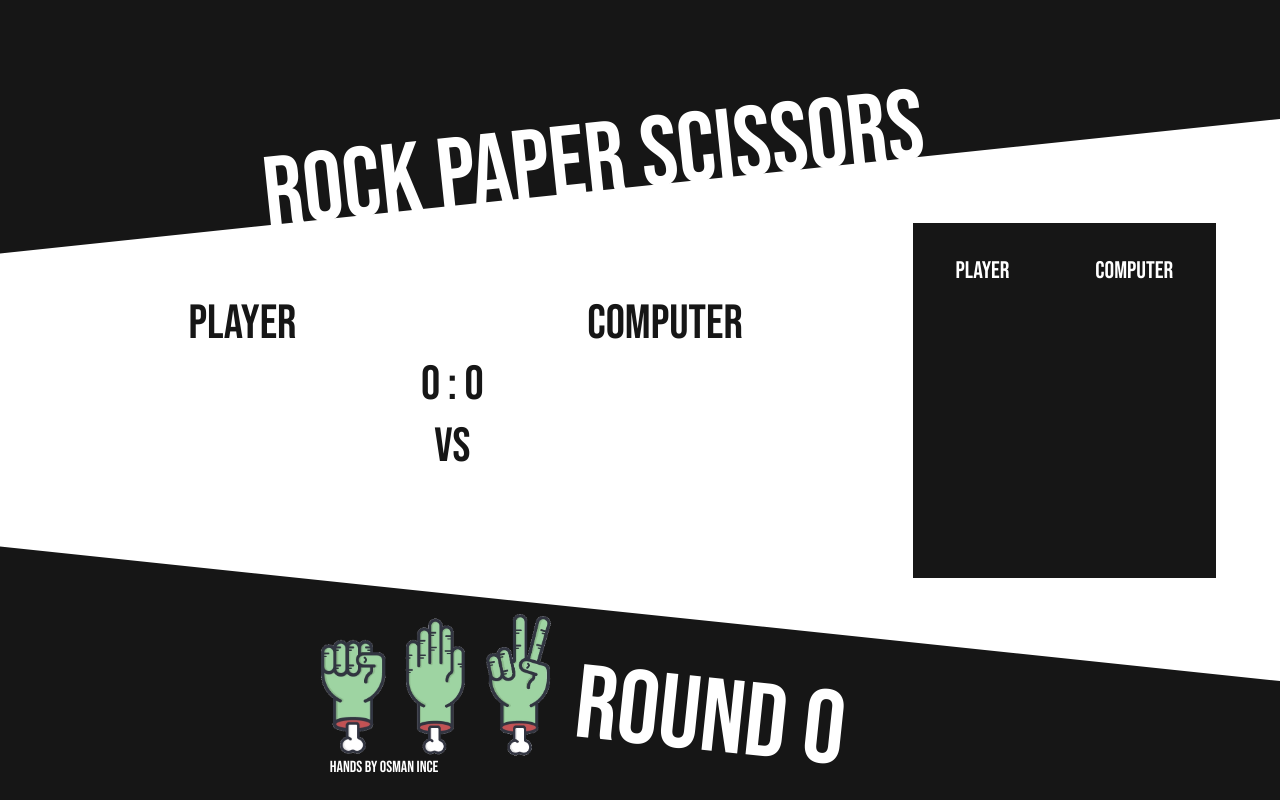
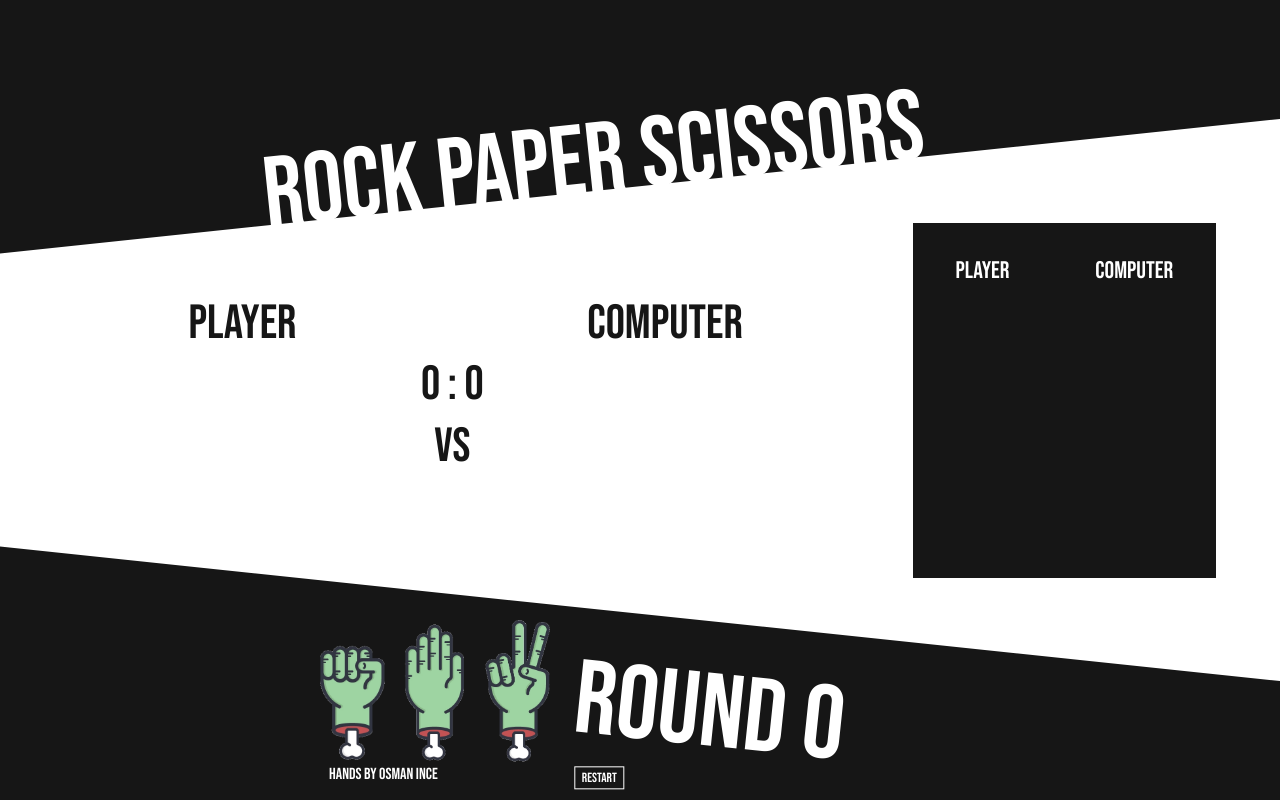
Before and after one commit to NicolasR98/rock-paper-scissors, a plain HTML site: page index.html in a window 1280 px wide. Drawn offline with Linux system fonts and the light colour scheme.

Commit message:
Add restart button

```diff
--- a/index.html
+++ b/index.html
@@ -86,7 +86,10 @@
         </div>
 
         <!-- Round display -->
-        <h1 class="footer_title">ROUND <span class="round_number">0</span></h1>
+        <div class="round_container">
+          <h1 class="footer_title">ROUND <span class="round_number">0</span></h1>
+          <button class="btn btn_restart">Restart</button>
+        </div>
       </div>
     </footer>
   </body>
--- a/scripts/script.js
+++ b/scripts/script.js
@@ -13,6 +13,7 @@ const logWrapper = document.querySelector(".log_wrapper");
 //Footer
 const handBtns = document.querySelectorAll(".hand_btn");
 const roundDisplay = document.querySelector(".round_number");
+const restartBtn = document.querySelector(".btn_restart");
 
 //============== Global values ==============
 
@@ -174,8 +175,12 @@ const restartGame = (p1, p2) => {
   resetLog();
   resetRounds();
   resetSelections();
-  disableSelections(false)
+  disableSelections(false);
 };
+
+restartBtn.addEventListener("click", () => {
+  restartGame(P1, P2);
+});
 
 const playGame = (scoreToWin) => {
   handBtns.forEach((btn) => {
--- a/styles/styles.css
+++ b/styles/styles.css
@@ -55,6 +55,10 @@ body {
 }
 img {
     max-width: 100%;
+}
+button {
+    color: #FFF;
+    font-family: 'Bebas Neue', cursive;
 }
 h2 {
     font-size: 2.5rem;
@@ -200,6 +204,15 @@ main {
     margin-top: .5em;
     margin: .5em .3em 0 0;
 }
+.btn_restart {
+    border: 1px solid var(--white);
+    padding: .2em .5em;
+    transition: all .5s ease;
+}
+.btn_restart:hover{
+    background-color: var(--white);
+    color: var(--black);
+}
 
 @media (min-width: 768px){
     /* ========= Global ========= */
```
